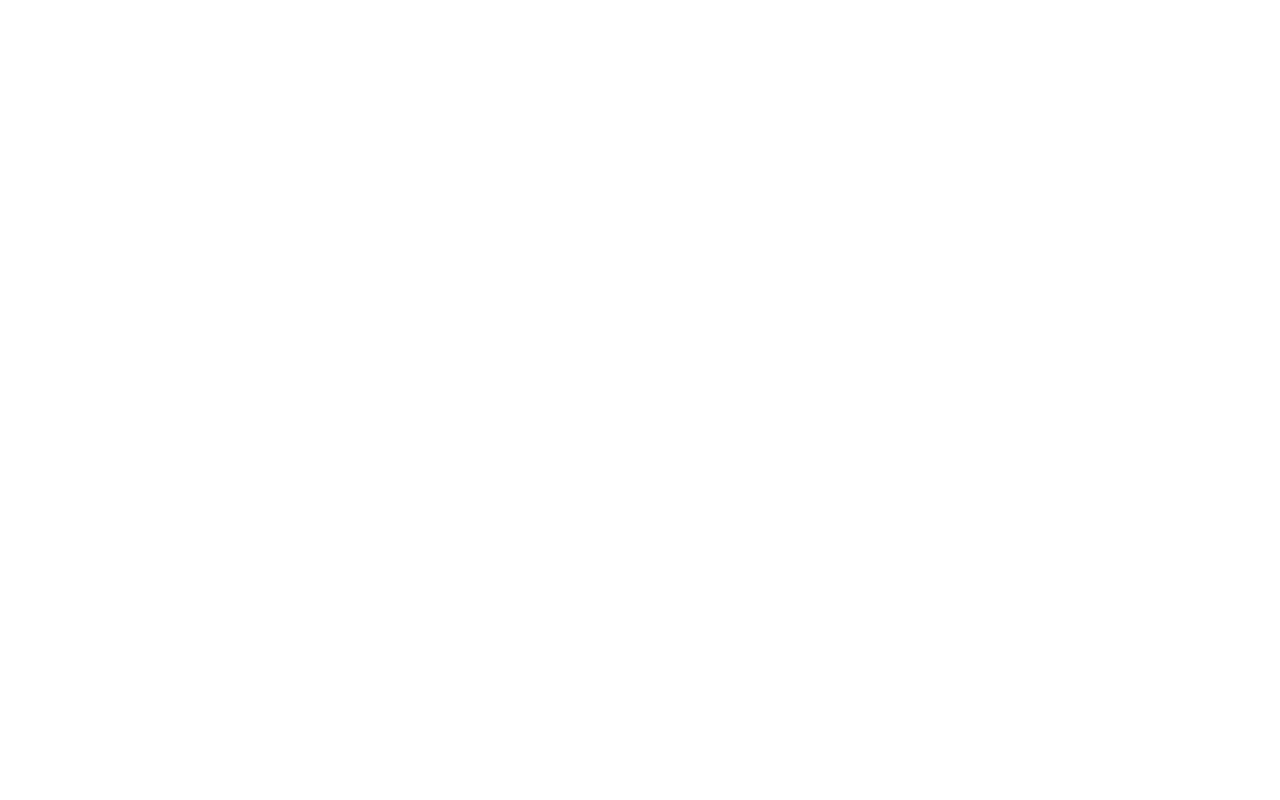
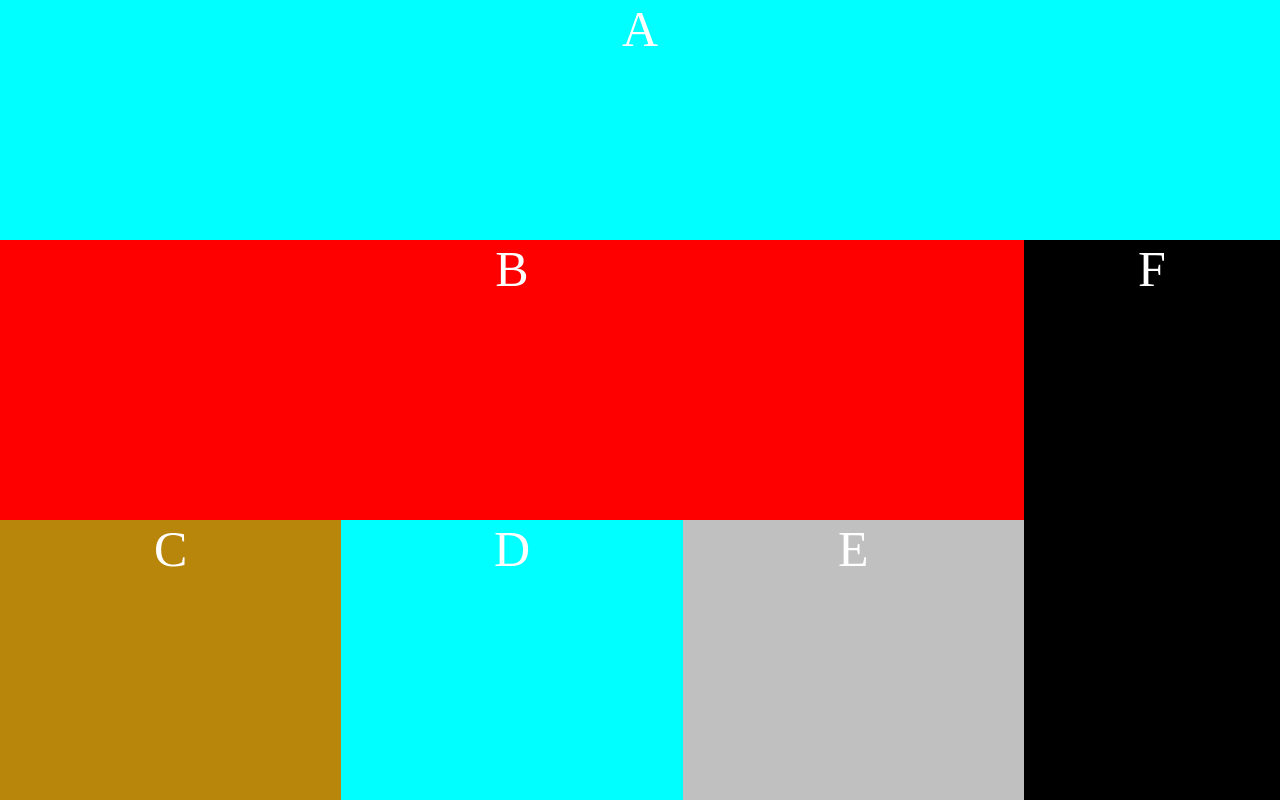
Before and after one commit to lytvynchuklena/homework3.2, a plain HTML site: page index.html in a window 1280 px wide. Drawn offline with Linux system fonts and the light colour scheme.

Commit message:
add box1 add box2

```diff
--- a/css/style.css
+++ b/css/style.css
@@ -0,0 +1,48 @@
+* {
+    margin: 0;
+    padding: 0;
+}
+.box1 {
+    width: 100%;
+    height: 30vh;
+    background: aqua;
+}
+.box2 {
+    width: 100%;
+    height: 70vh;
+    display: flex;
+}
+.father1 {
+    width: 80%;
+    background: bisque;
+}
+.father2 {
+    width: 20%;
+    background: black;
+}
+.two_block {
+    width: 100%;
+    height: 50%;
+    background: red;
+}
+.block2 {
+    display: flex;
+}
+.mini-box {
+    width: 33.3333%;
+    height: 100%;
+    background: aqua;
+}
+
+
+.silver {
+    background: silver;
+}
+.darkgoldenrod {
+    background: darkgoldenrod;
+}
+.text {
+    color: white;
+    font-size: 50px;
+    text-align: center;
+}
--- a/index.html
+++ b/index.html
@@ -6,6 +6,29 @@
 		<link rel="stylesheet" href="css/style.css">
 	</head>
 	<body>
-
+		<div class="box1">
+			<p class="text">A</p>
+		</div>
+		<div class="box2">
+			<div class="father1">
+				<div class="block1 two_block">
+					<p class="text">B</p>
+				</div>
+				<div class="block2 two_block">
+					<div class="mini-box darkgoldenrod">
+						<p class="text">C</p>
+					</div>
+					<div class="mini-box aqua">
+						<p class="text">D</p>
+					</div>
+					<div class="mini-box silver">
+						<p class="text">E</p>
+					</div>
+				</div>
+			</div>
+			<div class="father2">
+				<p class="text">F</p>
+			</div>
+		</div>
 	</body>
 </html>
```
